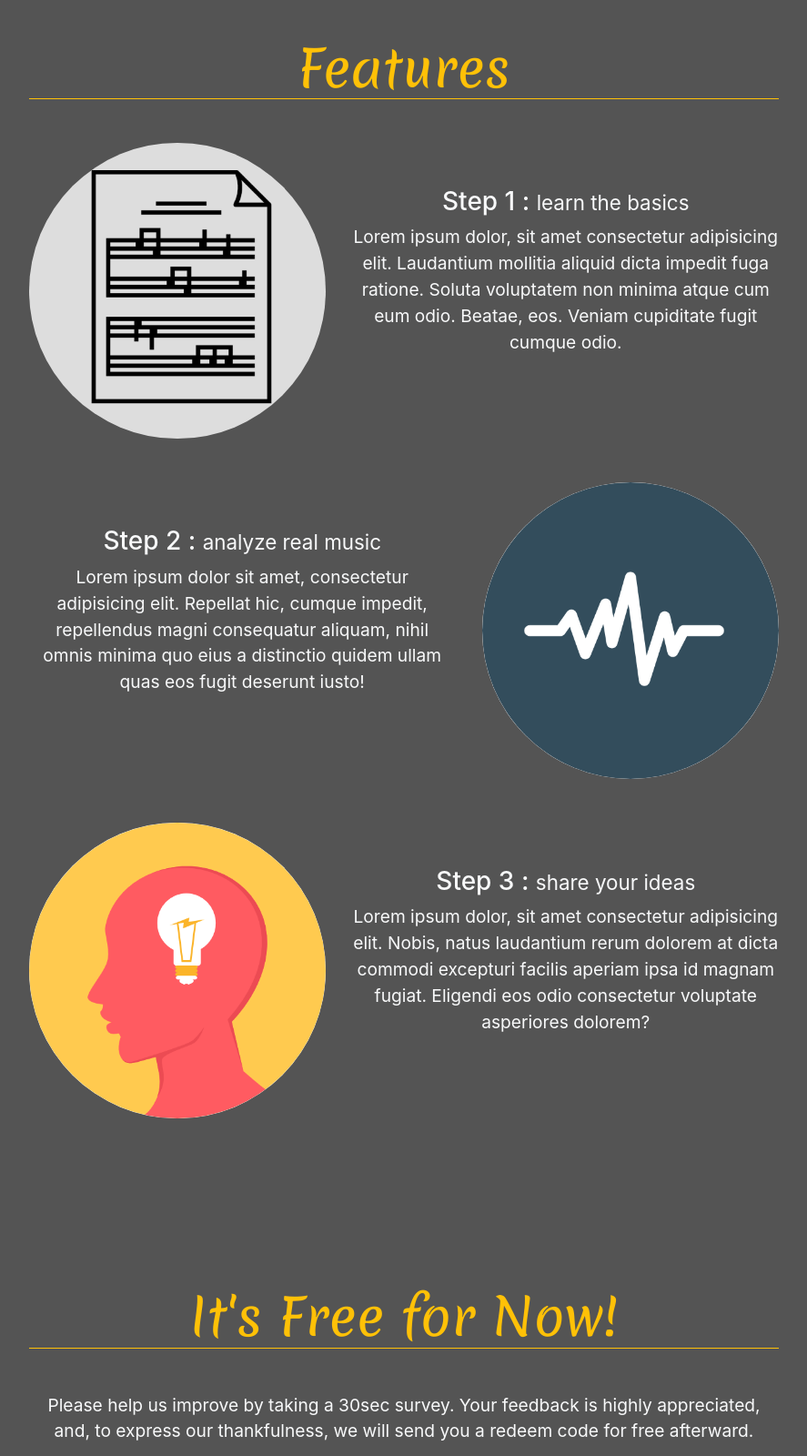
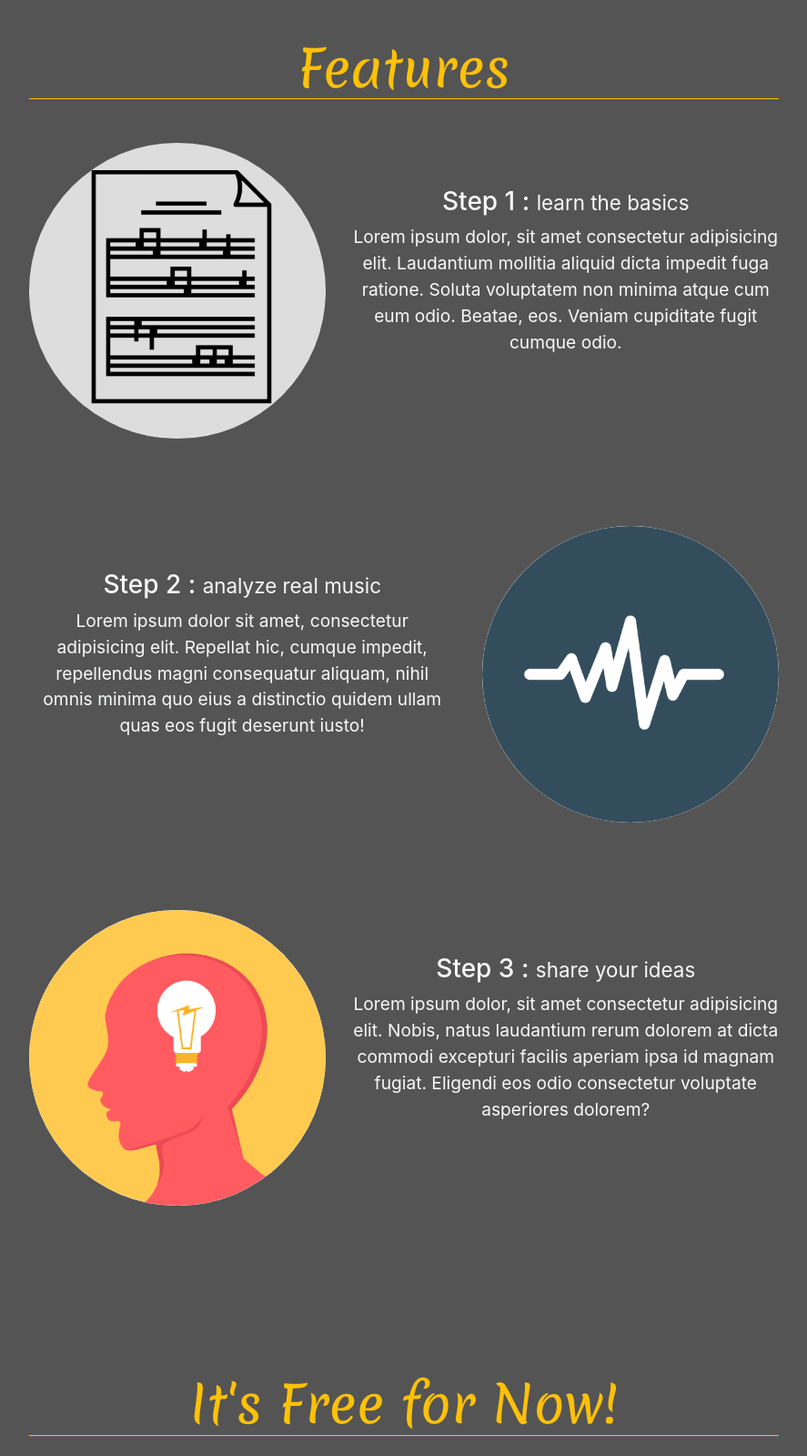
Before and after one commit to jxzhe/landing-page, a plain HTML site: page index.html in a window 1280 px wide. Shown: the part 1200-2800 px from the top of the page at 91% size, without its empty margins (196-1083 px from the left). Drawn offline with nearby package versions, Linux system fonts and the light colour scheme; a web font is replaced by a local one.

Commit message:
fix icon bugs

```diff
--- a/index.html
+++ b/index.html
@@ -106,9 +106,10 @@
     <section id="Features" class="row justify-content-center align-items-start">
       <div class="col-10 col-md-8 wow fadeIn" data-wow-duration="0.8s" data-wow-offset="64">
         <h2 class="display-4 my-4 text-warning text-center border-bottom border-warning">Features</h2>
-        <div class="my-5 row">
-          <div class="col-12 col-lg-5 rounded-circle">
-            <img src="images/score.png" class="img-fluid rounded-circle mb-5" style="background:#DDD">
+
+        <div class="my-5 row justify-content-center">
+          <div class="col-8 col-sm-6 col-lg-5">
+            <img src="images/score.png" class="img-fluid rounded-circle mb-lg-5" style="background:#DDD">
           </div>
           <div class="col-12 col-lg-7 my-5">
             <h3>Step 1 :
@@ -117,6 +118,12 @@
             Lorem ipsum dolor, sit amet consectetur adipisicing elit. Laudantium mollitia aliquid dicta impedit fuga ratione. Soluta
             voluptatem non minima atque cum eum odio. Beatae, eos. Veniam cupiditate fugit cumque odio.
           </div>
+        </div>
+
+        <div class="my-5 row justify-content-center flex-lg-row-reverse">
+          <div class="col-8 col-sm-6 col-lg-5">
+            <img src="images/wave.png" class="bg-light img-fluid rounded-circle mb-lg-5">
+          </div>
           <div class="col-12 col-lg-7 my-5">
             <h3>Step 2 :
               <small>analyze real music</small>
@@ -124,11 +131,11 @@
             Lorem ipsum dolor sit amet, consectetur adipisicing elit. Repellat hic, cumque impedit, repellendus magni consequatur aliquam,
             nihil omnis minima quo eius a distinctio quidem ullam quas eos fugit deserunt iusto!
           </div>
-          <div class="col-12 col-lg-5">
-            <img src="images/wave.png" class="bg-light img-fluid rounded-circle mb-5">
-          </div>
-          <div class="col-12 col-lg-5">
-            <img src="images/idea.png" class="bg-light img-fluid rounded-circle mb-5">
+        </div>
+
+        <div class="my-5 row justify-content-center">
+          <div class="col-8 col-sm-6 col-lg-5">
+            <img src="images/idea.png" class="bg-light img-fluid rounded-circle mb-lg-5">
           </div>
           <div class="col-12 col-lg-7 my-5">
             <h3>Step 3 :
```
